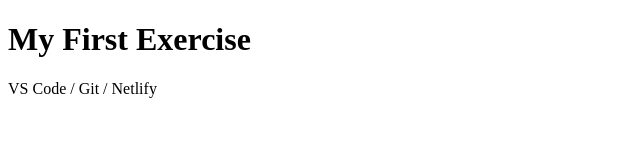
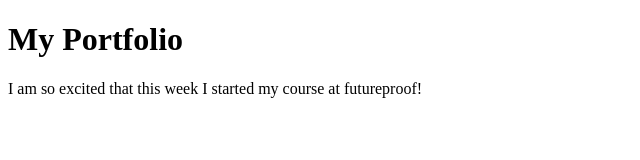
Before and after one commit to Anka21/Git, a plain HTML site: page index.html in a window 1280 px wide. Shown: the whole page, without its empty margins (0-640 px from the left). Drawn offline with Linux system fonts and the light colour scheme.

Commit message:
updated2

```diff
--- a/index.html
+++ b/index.html
@@ -5,8 +5,8 @@
 </head>
 <body>
 
-<h1>My First Exercise</h1>
-<p> VS Code / Git / Netlify</p>
+<h1>My Portfolio</h1>
+<p> I am so excited that this week I started my course at futureproof!</p>
 
 </body>
 </html>
```
